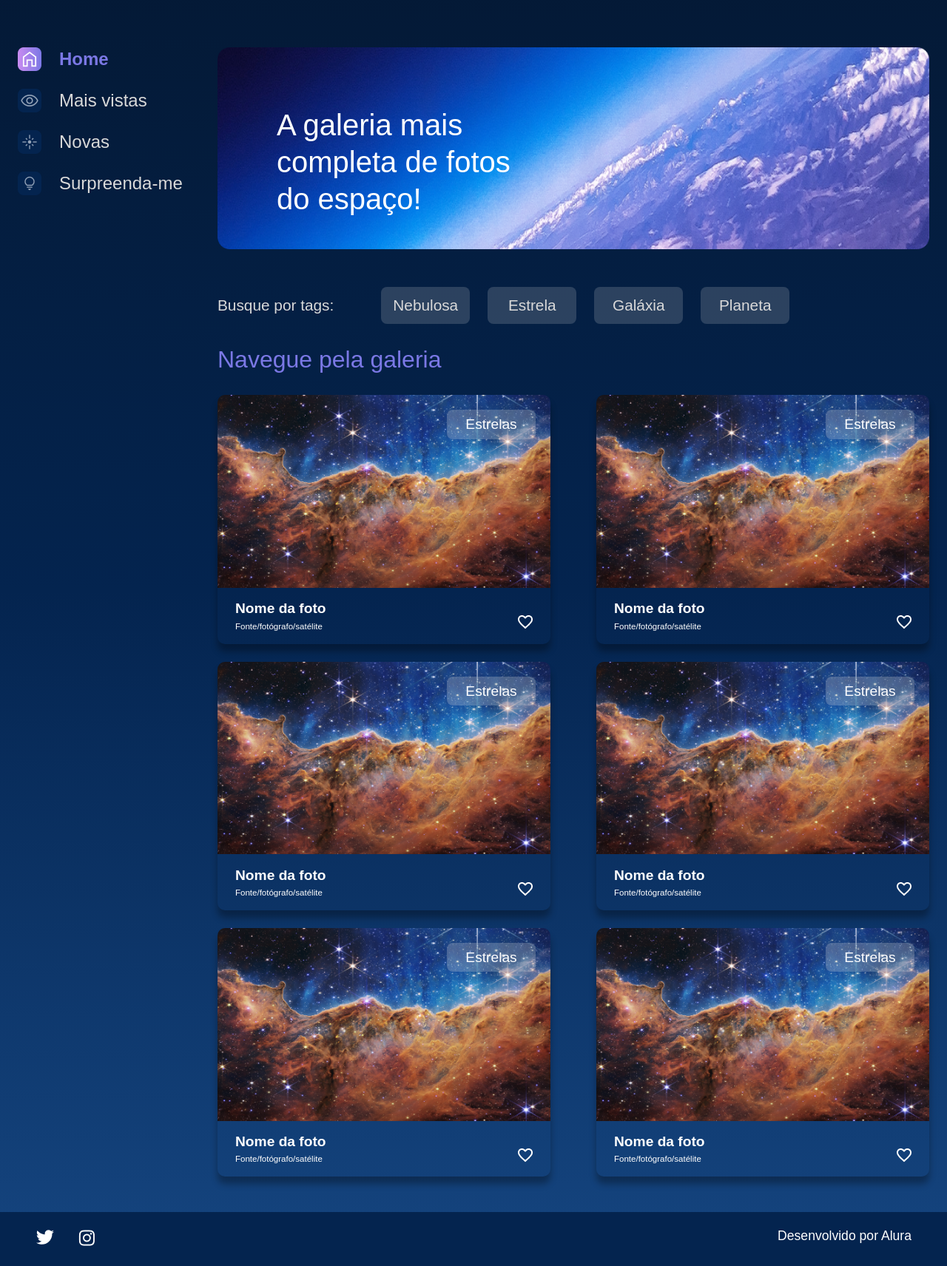
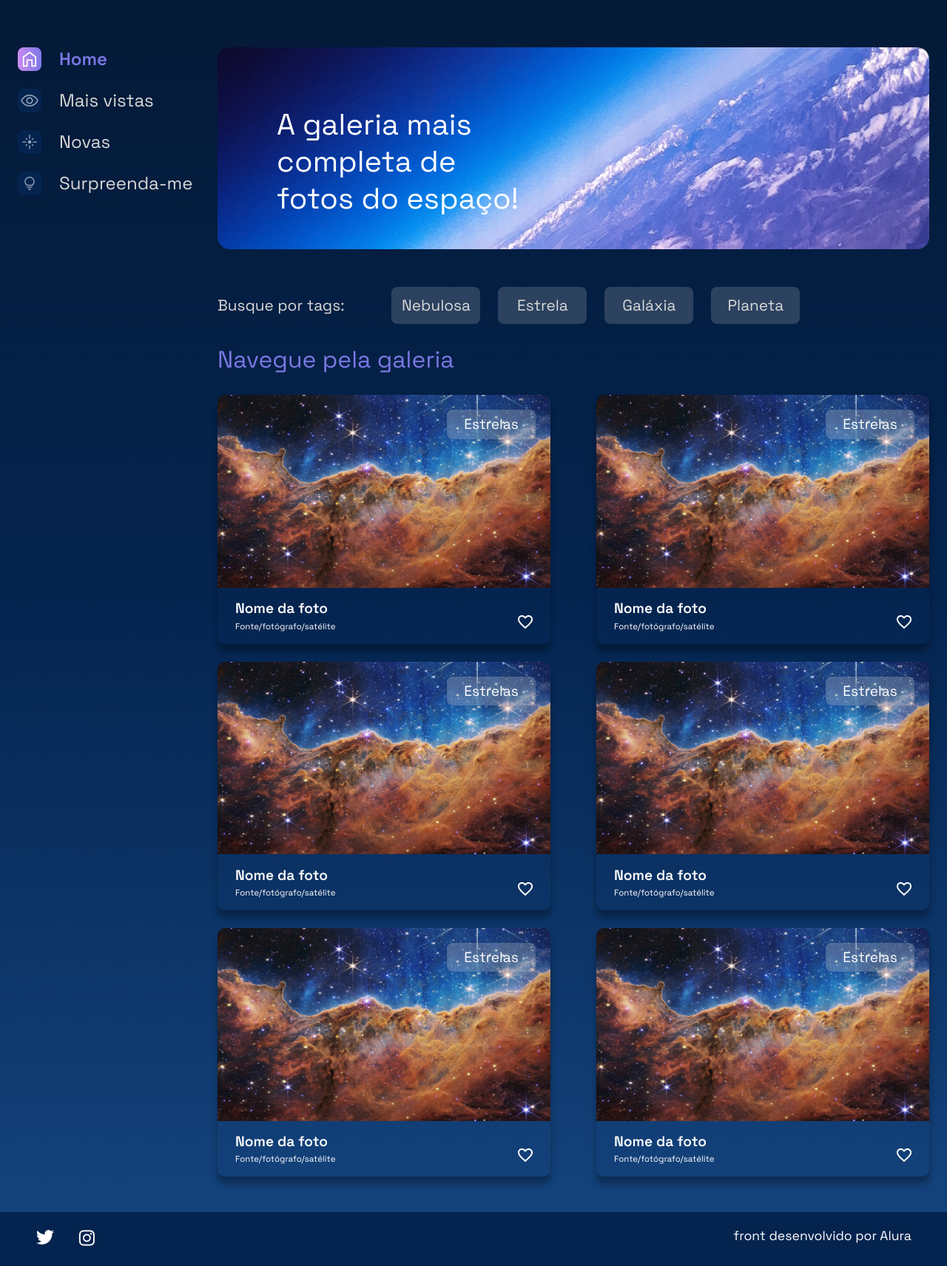
Before and after one commit to Nayyra/space, a Django app: page / in a window 1280 px wide. Shown: the part 114-1826 px from the top of the page at 74% size. Run offline with Django 5.2, Linux system fonts and the light colour scheme.

Commit message:
Concluindo os templates com DRY e PARTIALS

```diff
--- /dev/null
+++ b/templates/galeria/base.html
@@ -0,0 +1,23 @@
+{% load static %}
+<!DOCTYPE html>
+<html lang="pt-br">
+
+<head>
+    <meta charset="UTF-8">
+    <meta http-equiv="X-UA-Compatible" content="IE=edge">
+    <meta name="viewport" content="width=device-width, initial-scale=1.0">
+    <title>Alura Space</title>
+    <link rel="preconnect" href="https://fonts.googleapis.com">
+    <link rel="preconnect" href="https://fonts.gstatic.com" crossorigin>
+    <link href="https://fonts.googleapis.com/css2?family=Space+Grotesk:wght@400;500;600&display=swap" rel="stylesheet">
+    <link rel="stylesheet" href="{% static 'styles/style.css' %}">
+
+</head>
+
+<body>
+          {% include 'galeria/partials/_menu.html' %}
+          {% block content %}{% endblock %}
+          {% include 'galeria/partials/_footer.html' %}
+</body>
+
+</html>
--- a/templates/galeria/index.html
+++ b/templates/galeria/index.html
@@ -1,38 +1,6 @@
+{% extends 'galeria/base.html' %}
 {% load static %}
-<!DOCTYPE html>
-<html lang="pt-br">
-
-<head>
-    <meta charset="UTF-8">
-    <meta http-equiv="X-UA-Compatible" content="IE=edge">
-    <meta name="viewport" content="width=device-width, initial-scale=1.0">
-    <title>Alura Space</title>
-    <link rel="preconnect" href="https://fonts.googleapis.com">
-    <link rel="preconnect" href="https://fonts.gstatic.com" crossorigin>
-    <link href="https://fonts.googleapis.com/css2?family=Poppins:wght@400;500;600&display=swap" rel="stylesheet">
-    <link rel="stylesheet" href="{% static '/styles/style.css' %}">
-</head>
-
-<body>
-    <div class="pagina-inicial">
-        <header class="cabecalho">
-            <img src="{% static '/assets/logo/Logo(2).png' %}" alt="Logo da Alura Space" />
-            <div class="cabecalho__busca">
-                <div class="busca__fundo">
-                    <input class="busca__input" type="text" placeholder="O que você procura?">
-                    <img class="busca__icone" src="{% static '/assets/ícones/1x/search.png' %}" alt="ícone de search">
-                </div>
-            </div>
-        </header>
-        <main class="principal">
-            <section class="menu-lateral">
-                <nav class="menu-lateral__navegacao">
-                    <a href="#"><img src="{% static '/assets/ícones/1x/Home - ativo.png' %}"> Home</a>
-                    <a href="#"><img src="{% static '/assets/ícones/1x/Mais vistas - inativo.png' %}"> Mais vistas</a>
-                    <a href="#"><img src="{% static '/assets/ícones/1x/Novas - inativo.png' %}"> Novas</a>
-                    <a href="#"><img src="{% static '/assets/ícones/1x/Surpreenda-me - inativo.png' %}"> Surpreenda-me</a>
-                </nav>
-            </section>
+{% block content %}
             <section class="conteudo">
                 <section class="banner">
                     <img class="banner__imagem" src="{% static '/assets/imagens/Banner(2).png' %}" alt="banner Alura Space">
@@ -147,17 +115,5 @@
             </section>
         </main>
     </div>
-    <footer class="rodape">
-        <div class="rodape__icones">
-            <a href="https://twitter.com/AluraOnline" target=”_blank” >
-                <img src="{% static '/assets/ícones/1x/twitter.png' %}" alt="ícone twitter">
-            </a>
-            <a href="https://www.instagram.com/aluraonline/" target=”_blank” >
-                <img src="{% static '/assets/ícones/1x/instagram.png' %}" alt="ícone instagram">
-            </a>
-        </div>
-        <p class="rodape__texto">Desenvolvido por Alura</p>
-    </footer>
-</body>
 
-</html>
+    {% endblock %}
--- /dev/null
+++ b/templates/galeria/partials/_footer.html
@@ -0,0 +1,12 @@
+{% load static %}
+<footer class="rodape">
+          <div class="rodape__icones">
+              <a href="https://twitter.com/AluraOnline" target=”_blank” >
+                  <img src="{% static '/assets/ícones/1x/twitter.png' %}" alt="ícone twitter">
+              </a>
+              <a href="https://www.instagram.com/aluraonline/" target=”_blank” >
+                  <img src="{% static '/assets/ícones/1x/instagram.png' %}" alt="ícone instagram">
+              </a>
+          </div>
+          <p class="rodape__texto">front desenvolvido por Alura</p>
+      </footer>
--- /dev/null
+++ b/templates/galeria/partials/_menu.html
@@ -0,0 +1,20 @@
+{% load static %}
+<div class="pagina-inicial">
+          <header class="cabecalho">
+              <img src="{% static '/assets/logo/Logo(2).png' %}" alt="Logo da Alura Space" />
+              <div class="cabecalho__busca">
+                  <div class="busca__fundo">
+                      <input class="busca__input" type="text" placeholder="O que você procura?">
+                      <img class="busca__icone" src="{% static '/assets/ícones/1x/search.png' %}" alt="ícone de search">
+                  </div>
+              </div>
+          </header>
+          <main class="principal">
+              <section class="menu-lateral">
+                  <nav class="menu-lateral__navegacao">
+                      <a href="{% url 'index' %}"><img src="{% static '/assets/ícones/1x/Home - ativo.png' %}"> Home</a>
+                      <a href="#"><img src="{% static '/assets/ícones/1x/Mais vistas - inativo.png' %}"> Mais vistas</a>
+                      <a href="#"><img src="{% static '/assets/ícones/1x/Novas - inativo.png' %}"> Novas</a>
+                      <a href="#"><img src="{% static '/assets/ícones/1x/Surpreenda-me - inativo.png' %}"> Surpreenda-me</a>
+                  </nav>
+              </section>
```
Also changed, not shown: templates/galeria/imagem.html (+3 -47 lines).
